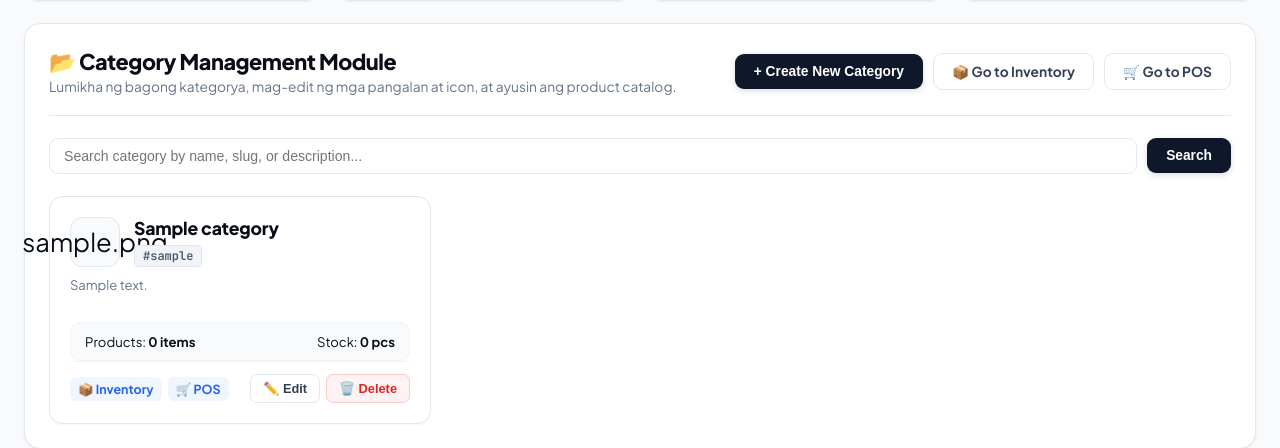
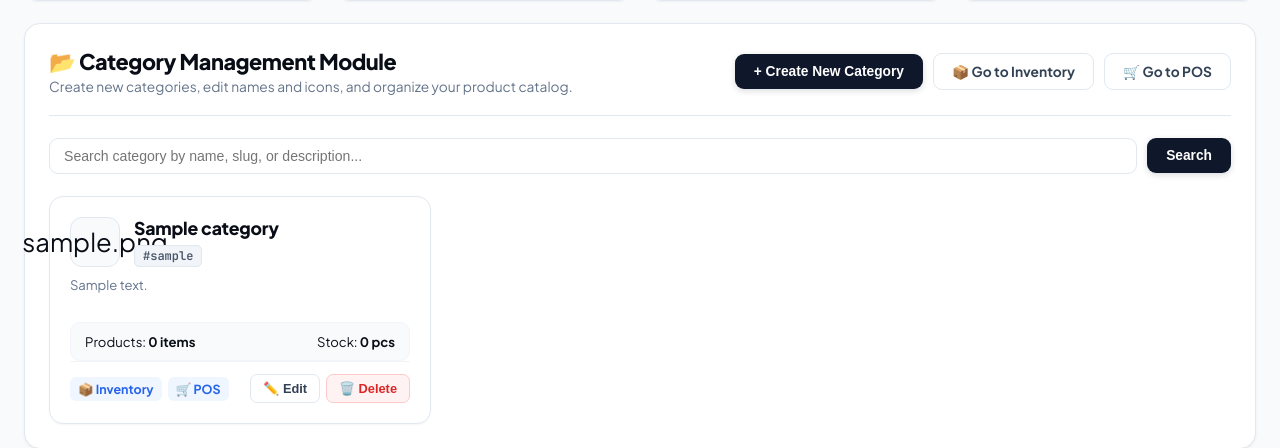
Before and after one commit to Xyciee/BB_INVENTORY, a Django app: page /categories/ in a window 1280 px wide. Shown: the part 221-669 px from the top of the page. Run offline with Django 5.2, Linux system fonts and the light colour scheme; tables that the repository leaves empty hold one stand-in row (values such as "Sample post").

Commit message:
categories fix bug

```diff
--- a/inventory/context_processors.py
+++ b/inventory/context_processors.py
@@ -11,12 +11,6 @@ DEFAULT_CATEGORIES = [
 
 def categories_processor(request):
     try:
-        if Category.objects.count() == 0:
-            for slug, name, icon, desc in DEFAULT_CATEGORIES:
-                Category.objects.get_or_create(
-                    slug=slug,
-                    defaults={'name': name, 'icon': icon, 'description': desc}
-                )
         categories = Category.objects.all().order_by('name')
     except Exception:
         categories = []
--- a/inventory/views.py
+++ b/inventory/views.py
@@ -741,7 +741,7 @@ def categories_view(request):
         custom_slug = request.POST.get('slug', '').strip()
 
         if not name:
-            messages.error(request, 'Pakilagay ang pangalan ng kategorya (Category Name).')
+            messages.error(request, 'Please enter a category name.')
             return redirect('categories')
 
         slug = slugify(custom_slug) if custom_slug else slugify(name)
@@ -749,7 +749,7 @@ def categories_view(request):
             slug = f"cat-{uuid.uuid4().hex[:6]}"
 
         if Category.objects.filter(Q(name__iexact=name) | Q(slug=slug)).exists():
-            messages.error(request, f'Ang kategoryang "{name}" o slug "{slug}" ay umiiral na sa database.')
+            messages.error(request, f'A category with the name "{name}" or slug "{slug}" already exists.')
             return redirect('categories')
 
         cat = Category.objects.create(
@@ -758,7 +758,7 @@ def categories_view(request):
             icon=icon or '✨',
             description=description,
         )
-        messages.success(request, f'Tagumpay na nalikha ang kategoryang "{cat.name}" ({cat.icon})!')
+        messages.success(request, f'Category "{cat.name}" ({cat.icon}) was created successfully!')
         return redirect('categories')
 
     categories_qs = Category.objects.all().order_by('name')
@@ -810,7 +810,7 @@ def edit_category(request, category_id):
         new_slug = request.POST.get('slug', '').strip()
 
         if not name:
-            messages.error(request, 'Hindi maaaring walang laman ang Category Name.')
+            messages.error(request, 'Category name cannot be empty.')
             return redirect('categories')
 
         target_slug = slugify(new_slug) if new_slug else slugify(name)
@@ -819,7 +819,7 @@ def edit_category(request, category_id):
 
         conflict = Category.objects.filter(~Q(pk=category.id), Q(name__iexact=name) | Q(slug=target_slug)).first()
         if conflict:
-            messages.error(request, f'Ang pangalan o slug ay ginagamit na ng ibang kategorya ("{conflict.name}").')
+            messages.error(request, f'The category name or slug is already in use by "{conflict.name}".')
             return redirect('categories')
 
         old_slug = category.slug
@@ -832,7 +832,7 @@ def edit_category(request, category_id):
         if old_slug != target_slug:
             Product.objects.filter(category=old_slug).update(category=target_slug)
 
-        messages.success(request, f'Na-update ang kategoryang "{name}" ({category.icon})!')
+        messages.success(request, f'Category "{name}" ({category.icon}) was updated successfully!')
     return redirect('categories')
 
 
@@ -847,17 +847,17 @@ def delete_category(request, category_id):
 
         with transaction.atomic():
             if affected_count > 0:
-                if not reassign_slug:
+                if not reassign_slug or reassign_slug == cat_slug:
                     fallback_cat = Category.objects.exclude(pk=category.id).first()
-                    reassign_slug = fallback_cat.slug if fallback_cat else 'lips'
+                    reassign_slug = fallback_cat.slug if fallback_cat else 'uncategorized'
                 Product.objects.filter(category=cat_slug).update(category=reassign_slug)
 
             category.delete()
 
         if affected_count > 0:
-            messages.success(request, f'Nabura ang kategoryang "{cat_name}". Ang {affected_count} apektadong produkto ay inilipat sa "{reassign_slug}".')
+            messages.success(request, f'Category "{cat_name}" has been deleted. {affected_count} affected product(s) were reassigned to "{reassign_slug}".')
         else:
-            messages.success(request, f'Matagumpay na nabura ang kategoryang "{cat_name}".')
+            messages.success(request, f'Category "{cat_name}" has been deleted successfully.')
     return redirect('categories')
 
 
--- a/templates/Pages/Categories.html
+++ b/templates/Pages/Categories.html
@@ -541,7 +541,7 @@
                 <h1>
                     <span>📂 Category Management Module</span>
                 </h1>
-                <p>Lumikha ng bagong kategorya, mag-edit ng mga pangalan at icon, at ayusin ang product catalog.</p>
+                <p>Create new categories, edit names and icons, and organize your product catalog.</p>
             </div>
             <div class="cat-header-actions">
                 <button type="button" class="btn btn-primary" onclick="openCreateModal()">
@@ -583,7 +583,7 @@
                         </div>
                     </div>
                     <div class="cat-item-desc">
-                        {{ cat.description|default:"Walang nakatalang paglalarawan para sa kategoryang ito." }}
+                        {{ cat.description|default:"No description provided for this category." }}
                     </div>
                 </div>
 
@@ -614,6 +614,7 @@
                             <button type="button" class="btn btn-danger-soft btn-sm js-delete-cat-btn"
                                 data-id="{{ cat.id }}"
                                 data-name="{{ cat.name }}"
+                                data-slug="{{ cat.slug }}"
                                 data-count="{{ item.product_count }}">
                                 🗑️ Delete
                             </button>
@@ -624,8 +625,8 @@
             {% endwith %}
             {% empty %}
             <div style="grid-column: 1 / -1; text-align: center; color: var(--text-muted); padding: 50px 20px;">
-                <div style="font-size: 1.2rem; font-weight: 700; color: var(--text-main); margin-bottom: 6px;">Walang kategorya na nahanap</div>
-                <p style="font-size: 0.88rem;">Pindutin ang <strong>+ Create New Category</strong> para lumikha ng bago.</p>
+                <div style="font-size: 1.2rem; font-weight: 700; color: var(--text-main); margin-bottom: 6px;">No categories found</div>
+                <p style="font-size: 0.88rem;">Click <strong>+ Create New Category</strong> to add one.</p>
             </div>
             {% endfor %}
         </div>
@@ -638,7 +639,7 @@
         <div class="modal-header">
             <div>
                 <h2>Create New Category</h2>
-                <p>Magdagdag ng bagong kategorya para sa iyong POS at Inventory.</p>
+                <p>Add a new category for your POS and Inventory.</p>
             </div>
             <button type="button" class="modal-close-btn" onclick="closeCreateModal()">&times;</button>
         </div>
@@ -651,7 +652,7 @@
                 <label>Category Icon / Emoji</label>
                 <div style="display: flex; gap: 8px; align-items: center;">
                     <input type="text" id="createIconInput" name="icon" class="form-input" value="✨" style="width: 70px; text-align: center; font-size: 1.25rem;" maxlength="10">
-                    <span class="form-hint" style="margin-top: 0;">Pumili o mag-type ng emoji/icon na kakatawan sa kategorya.</span>
+                    <span class="form-hint" style="margin-top: 0;">Select or enter an emoji/icon to represent this category.</span>
                 </div>
                 <div class="emoji-chips">
                     <button type="button" class="emoji-chip-btn" onclick="selectCreateIcon('💄')">💄</button>
@@ -672,20 +673,20 @@
             <!-- Category Name -->
             <div class="form-group">
                 <label for="createNameInput">Category Name *</label>
-                <input type="text" id="createNameInput" name="name" class="form-input" placeholder="Halimbawa: Skincare, Sun Protection, Hair Care" required autocomplete="off">
+                <input type="text" id="createNameInput" name="name" class="form-input" placeholder="e.g., Skincare, Sun Protection, Hair Care" required autocomplete="off">
             </div>
 
             <!-- Slug -->
             <div class="form-group">
-                <label for="createSlugInput">URL Slug (Awtomatiko kung blangko)</label>
-                <input type="text" id="createSlugInput" name="slug" class="form-input" placeholder="Halimbawa: skincare, sun-protection">
-                <span class="form-hint">Gagamitin ito sa URL filter sa POS at Inventory.</span>
+                <label for="createSlugInput">URL Slug (Auto-generated if blank)</label>
+                <input type="text" id="createSlugInput" name="slug" class="form-input" placeholder="e.g., skincare, sun-protection">
+                <span class="form-hint">Used for URL filtering in POS and Inventory.</span>
             </div>
 
             <!-- Description -->
             <div class="form-group">
-                <label for="createDescInput">Description (Opsyonal)</label>
-                <textarea id="createDescInput" name="description" class="form-textarea" rows="2" placeholder="Maikling deskripsyon ukol sa mga produkto sa kategoryang ito..."></textarea>
+                <label for="createDescInput">Description (Optional)</label>
+                <textarea id="createDescInput" name="description" class="form-textarea" rows="2" placeholder="Brief description about products in this category..."></textarea>
             </div>
 
             <div class="modal-footer">
@@ -702,7 +703,7 @@
         <div class="modal-header">
             <div>
                 <h2>Edit Category</h2>
-                <p>Baguhin ang pangalan, icon, slug, o deskripsyon.</p>
+                <p>Update name, icon, slug, or description.</p>
             </div>
             <button type="button" class="modal-close-btn" onclick="closeEditModal()">&times;</button>
         </div>
@@ -715,7 +716,7 @@
                 <label>Category Icon / Emoji</label>
                 <div style="display: flex; gap: 8px; align-items: center;">
                     <input type="text" id="editIconInput" name="icon" class="form-input" style="width: 70px; text-align: center; font-size: 1.25rem;" maxlength="10">
-                    <span class="form-hint" style="margin-top: 0;">Pumili o mag-type ng emoji/icon.</span>
+                    <span class="form-hint" style="margin-top: 0;">Select or type an emoji/icon.</span>
                 </div>
                 <div class="emoji-chips">
                     <button type="button" class="emoji-chip-btn" onclick="selectEditIcon('💄')">💄</button>
@@ -741,7 +742,7 @@
             <div class="form-group">
                 <label for="editSlugInput">URL Slug</label>
                 <input type="text" id="editSlugInput" name="slug" class="form-input" required>
-                <span class="form-hint">Kapag binago ang slug, awtomatikong ia-update ang mga produktong nakapaloob dito.</span>
+                <span class="form-hint">Updating the slug will automatically update all associated products.</span>
             </div>
 
             <!-- Description -->
@@ -764,7 +765,7 @@
         <div class="modal-header">
             <div>
                 <h2 style="color: #dc2626;">🗑️ Delete Category</h2>
-                <p>Kumpirmahin ang pagbura ng kategorya.</p>
+                <p>Confirm category deletion.</p>
             </div>
             <button type="button" class="modal-close-btn" onclick="closeDeleteModal()">&times;</button>
         </div>
@@ -773,21 +774,22 @@
             {% csrf_token %}
 
             <div style="font-size: 0.92rem; color: var(--text-main); margin-bottom: 16px; line-height: 1.5;">
-                Sigurado ka bang nais mong burahin ang kategoryang <strong id="deleteCatName">--</strong>?
+                Are you sure you want to permanently delete category <strong id="deleteCatName">--</strong>?
             </div>
 
             <div id="reassignSection" style="display: none; background: #fffbeb; border: 1px solid #fde68a; border-radius: 10px; padding: 14px; margin-bottom: 18px;">
                 <div style="font-size: 0.82rem; font-weight: 700; color: #b45309; margin-bottom: 4px;">
-                    ⚠️ May <span id="deleteCatCount">0</span> produkto na kabilang sa kategoryang ito!
+                    ⚠️ There are <span id="deleteCatCount">0</span> product(s) assigned to this category!
                 </div>
                 <div style="font-size: 0.78rem; color: #78350f; margin-bottom: 10px;">
-                    Pumili ng kategorya kung saan ililipat ang mga apektadong produkto upang hindi sila mawala:
+                    Select a category to reassign these products to so they remain accessible:
                 </div>
-                <label style="font-size: 0.74rem; font-weight: 700; color: #78350f; text-transform: uppercase;">Ilipat ang mga produkto sa:</label>
+                <label style="font-size: 0.74rem; font-weight: 700; color: #78350f; text-transform: uppercase;">Reassign products to:</label>
                 <select name="reassign_to" id="reassignSelect" class="form-select" style="background: #ffffff; margin-top: 4px;">
                     {% for cat in all_categories %}
-                    <option value="{{ cat.slug }}">{{ cat.icon }} {{ cat.name }}</option>
+                    <option value="{{ cat.slug }}" data-cat-slug="{{ cat.slug }}">{{ cat.icon }} {{ cat.name }}</option>
                     {% endfor %}
+                    <option value="uncategorized" data-cat-slug="uncategorized">📁 Uncategorized</option>
                 </select>
             </div>
 
@@ -850,11 +852,29 @@
         if (editModal) editModal.classList.remove('active');
     }
 
-    function openDeleteModal(id, name, count) {
+    function openDeleteModal(id, name, count, slug) {
         if (!deleteModal) return;
         deleteCategoryForm.action = '/categories/delete/' + id + '/';
         deleteCatName.textContent = '"' + name + '"';
         deleteCatCount.textContent = count;
+
+        const reassignSelect = document.getElementById('reassignSelect');
+        if (reassignSelect) {
+            let firstValidVal = '';
+            Array.from(reassignSelect.options).forEach(opt => {
+                if (opt.value === slug) {
+                    opt.disabled = true;
+                    opt.style.display = 'none';
+                } else {
+                    opt.disabled = false;
+                    opt.style.display = '';
+                    if (!firstValidVal) firstValidVal = opt.value;
+                }
+            });
+            if (reassignSelect.value === slug && firstValidVal) {
+                reassignSelect.value = firstValidVal;
+            }
+        }
 
         if (parseInt(count, 10) > 0) {
             reassignSection.style.display = 'block';
@@ -909,7 +929,8 @@
             openDeleteModal(
                 btn.getAttribute('data-id'),
                 btn.getAttribute('data-name'),
-                btn.getAttribute('data-count')
+                btn.getAttribute('data-count'),
+                btn.getAttribute('data-slug')
             );
         });
     });
```
Also changed, not shown: db.sqlite3.
